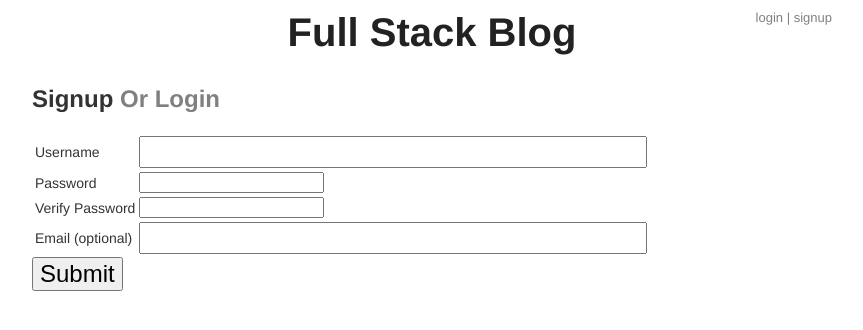
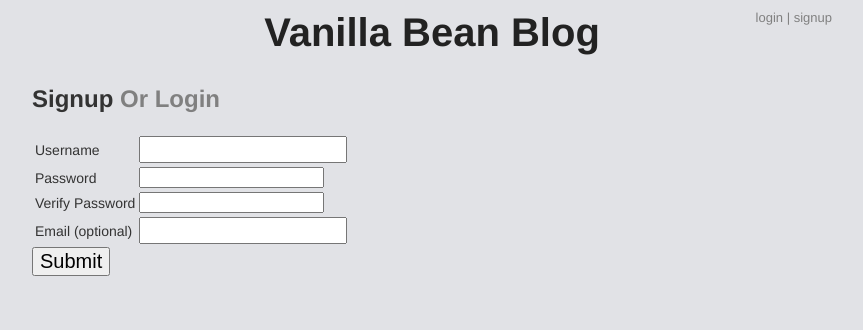
Before and after one commit to prontoponcho/MulitUserBlog, a Python web app: template templates/signup-form.html in a window 1280 px wide. Shown: the top 330 px of the page, without its empty margins (208-1071 px from the left). Run offline with Jinja, Linux system fonts and the light colour scheme; the template is opened without the code that fills it, so the values that code supplies are empty.

Commit message:
style: css changes

```diff
--- a/lib/security.py
+++ b/lib/security.py
@@ -9,8 +9,10 @@ import string
 
 SECRET = '72aEl*29&ag@yR^xq0@Gb.]4wI'
 
+
 def make_secure_val(val):
     return '%s|%s' % (val, hmac.new(SECRET, val).hexdigest())
+
 
 def check_secure_val(secure_val):
     val = secure_val.split('|')[0]
@@ -25,12 +27,14 @@ def check_secure_val(secure_val):
 def make_salt(length=5):
     return ''.join(random.choice(string.letters) for x in range(length))
 
+
 def make_pw_hash(name, pw, salt=None):
     if not salt:
         salt = make_salt()
     h = hashlib.sha256(name + pw + salt).hexdigest()
     return '{},{}'.format(salt, h)
 
+
 def valid_pw(name, password, h):
     salt = h.split(',')[0]
     return h == make_pw_hash(name, password, salt)
--- a/static/css/main.css
+++ b/static/css/main.css
@@ -6,11 +6,11 @@ body {
     position: relative;
     font-family: Helvetica, Arial, sans-serif;
     font-size: 14px;
-
     width: 800px;
     margin: 0 auto;
     padding: 10px;
     color: #333;
+    background-color: #e1e2e6;
 }
 
 .generic-link {
@@ -42,6 +42,11 @@ body {
 .login-link:hover {
     text-decoration: underline;
 }
+
+
+/*input[type="text"] {
+    width: 200px;
+}*/
 
 h2 {
     font-size: 24px;
@@ -82,7 +87,12 @@ textarea {
 }
 
 input[type=submit] {
-  font-size: 24px;
+  font-size: 20px;
+}
+
+#signup-text {
+    width: 200px;
+    font-size: 16px;
 }
 
 .main-title {
@@ -96,8 +106,13 @@ input[type=submit] {
 }
 
 .post {
+    padding: 10px;
+    background-color: #f5f5f5;
     min-height: 100px;
     height: auto;
+    -webkit-box-shadow: 0px 3px 9px -1px rgba(0,0,0,0.27);
+    -moz-box-shadow: 0px 3px 9px -1px rgba(0,0,0,0.27);
+    box-shadow: 0px 3px 9px -1px rgba(0,0,0,0.27);
 }
 
 .post + .post {
--- a/templates/base.html
+++ b/templates/base.html
@@ -7,7 +7,7 @@
 
 <body>
   <a href="/blog" class="main-title">
-    Full Stack Blog
+    Vanilla Bean Blog
   </a>
 
   <div class="login-area">
--- a/templates/login-form.html
+++ b/templates/login-form.html
@@ -10,7 +10,7 @@
             Username
           </td>
           <td>
-            <input type="text" name="username" value="{{username}}">
+            <input id="signup-text" type="text" name="username" value="{{username}}">
           </td>
         </tr>
 
--- a/templates/signup-form.html
+++ b/templates/signup-form.html
@@ -10,7 +10,7 @@
             Username
           </td>
           <td>
-            <input type="text" name="username" value="{{username}}">
+            <input id="signup-text" type="text" name="username" value="{{username}}">
           </td>
           <td class="error">
             {{error_username}}
@@ -46,7 +46,7 @@
             Email (optional)
           </td>
           <td>
-            <input type="text" name="email" value="{{email}}">
+            <input id="signup-text" type="text" name="email" value="{{email}}">
           </td>
           <td class="error">
             {{error_email}}
```
Also changed, not shown: handlers/account.py (+13 -5 lines), 2 other files.
